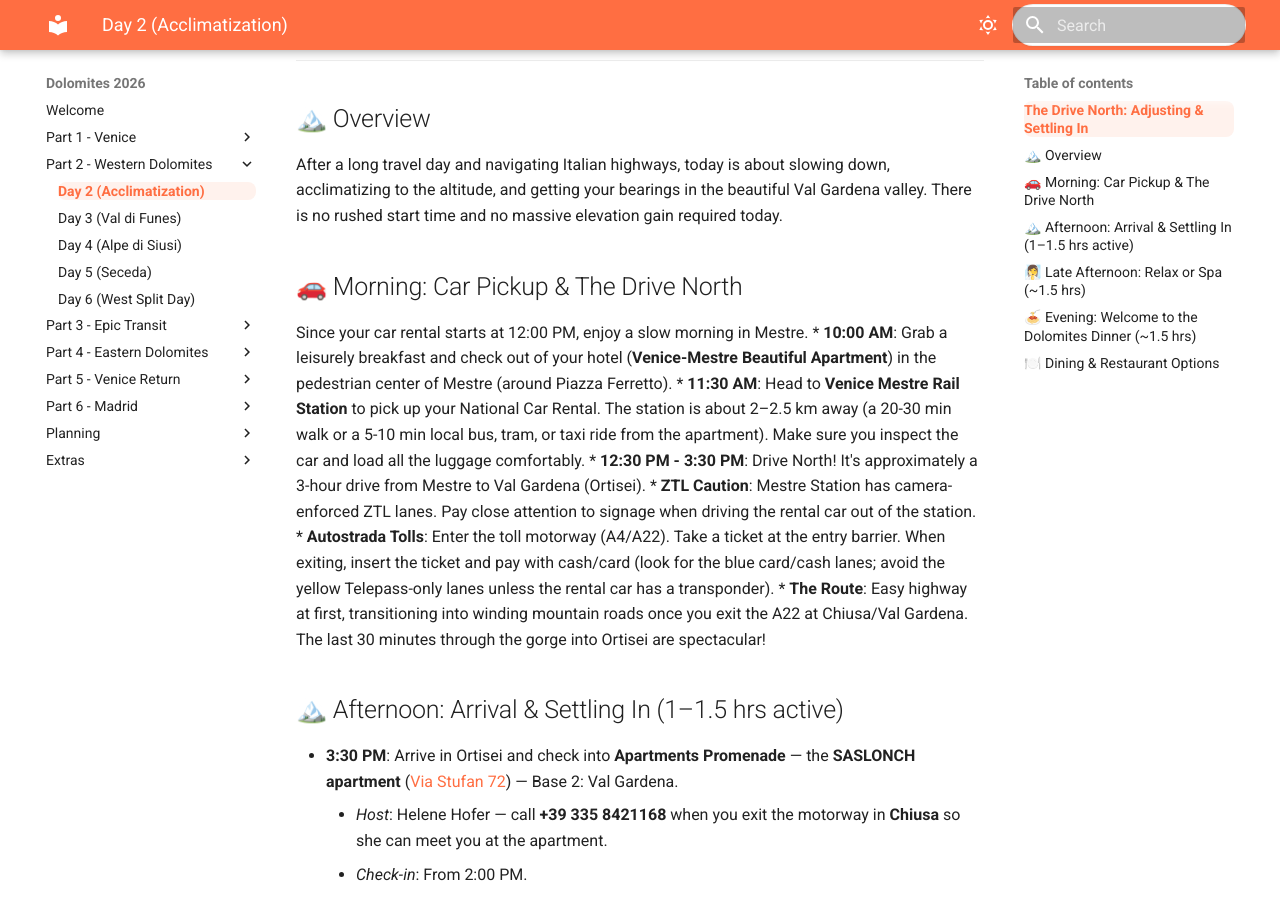
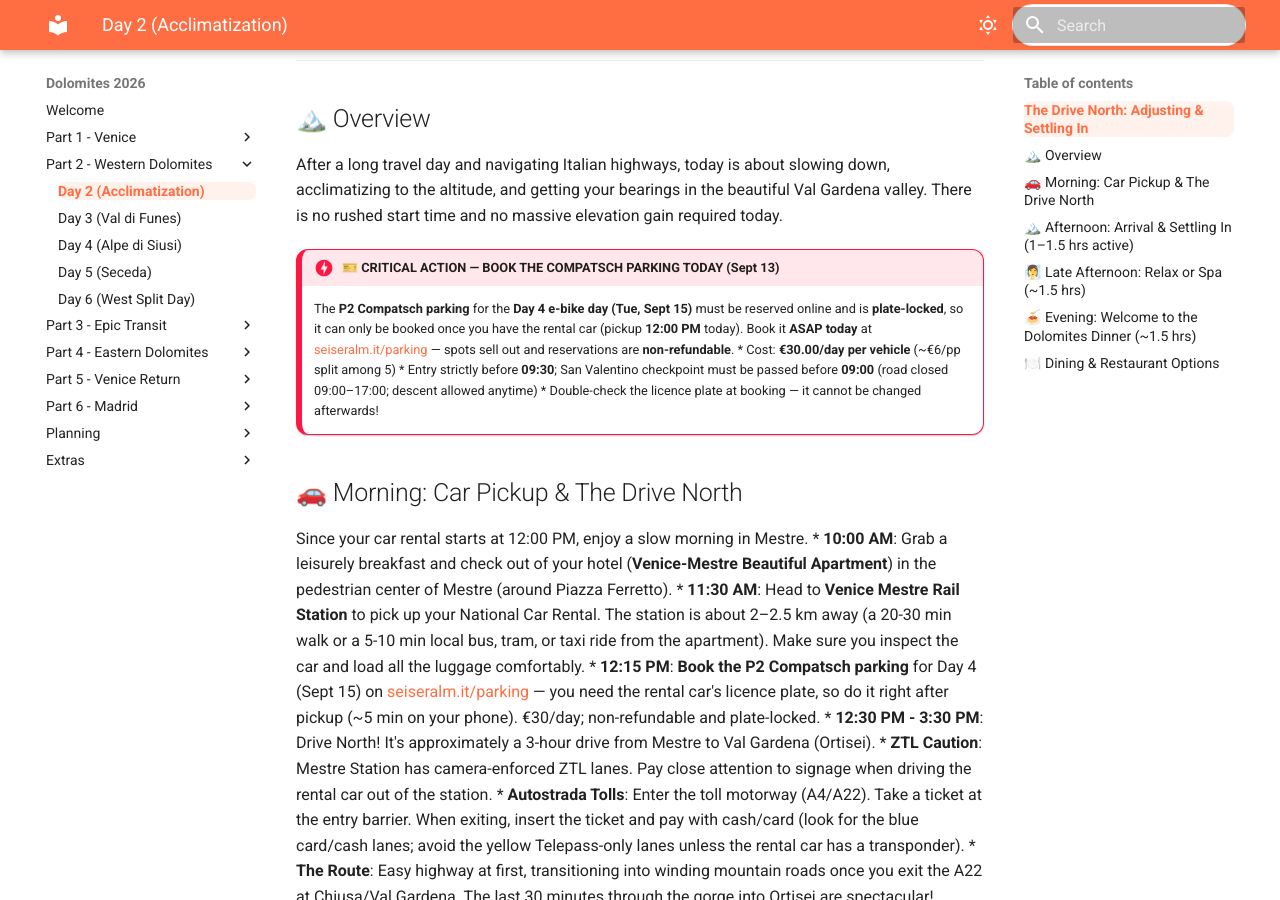
Before and after one commit to iammzz/dolomites-2026, an MkDocs documentation site: the page built from docs/day2_ortisei_acclimatization.md, in a window 1280 px wide and 900 px high, scrolled down 265 px. Built offline with MkDocs 1.6.1 and Material for MkDocs 9.7.7, drawn with Linux system fonts in a browser that asks for light colours.

Commit message:
Day 2 (Sept 13): add critical action to book P2 Compatsch parking for Day 4 e-bike day ASAP (after rental car pickup, plate required)

```diff
--- a/docs/day2_ortisei_acclimatization.md
+++ b/docs/day2_ortisei_acclimatization.md
@@ -9,10 +9,17 @@
 ## 🏔️ Overview
 After a long travel day and navigating Italian highways, today is about slowing down, acclimatizing to the altitude, and getting your bearings in the beautiful Val Gardena valley. There is no rushed start time and no massive elevation gain required today.
 
+!!! danger "🎫 CRITICAL ACTION — BOOK THE COMPATSCH PARKING TODAY (Sept 13)"
+    The **P2 Compatsch parking** for the **Day 4 e-bike day (Tue, Sept 15)** must be reserved online and is **plate-locked**, so it can only be booked once you have the rental car (pickup **12:00 PM** today). Book it **ASAP today** at [seiseralm.it/parking](https://www.seiseralm.it/parking) — spots sell out and reservations are **non-refundable**.
+    * Cost: **€30.00/day per vehicle** (~€6/pp split among 5)
+    * Entry strictly before **09:30**; San Valentino checkpoint must be passed before **09:00** (road closed 09:00–17:00; descent allowed anytime)
+    * Double-check the licence plate at booking — it cannot be changed afterwards!
+
 ## 🚗 Morning: Car Pickup & The Drive North
 Since your car rental starts at 12:00 PM, enjoy a slow morning in Mestre.
 * **10:00 AM**: Grab a leisurely breakfast and check out of your hotel (**Venice-Mestre Beautiful Apartment**) in the pedestrian center of Mestre (around Piazza Ferretto).
 * **11:30 AM**: Head to **Venice Mestre Rail Station** to pick up your National Car Rental. The station is about 2–2.5 km away (a 20-30 min walk or a 5-10 min local bus, tram, or taxi ride from the apartment). Make sure you inspect the car and load all the luggage comfortably.
+* **12:15 PM**: **Book the P2 Compatsch parking** for Day 4 (Sept 15) on [seiseralm.it/parking](https://www.seiseralm.it/parking) — you need the rental car's licence plate, so do it right after pickup (~5 min on your phone). €30/day; non-refundable and plate-locked.
 * **12:30 PM - 3:30 PM**: Drive North! It's approximately a 3-hour drive from Mestre to Val Gardena (Ortisei).
     *   **ZTL Caution**: Mestre Station has camera-enforced ZTL lanes. Pay close attention to signage when driving the rental car out of the station.
     *   **Autostrada Tolls**: Enter the toll motorway (A4/A22). Take a ticket at the entry barrier. When exiting, insert the ticket and pay with cash/card (look for the blue card/cash lanes; avoid the yellow Telepass-only lanes unless the rental car has a transponder).
```
